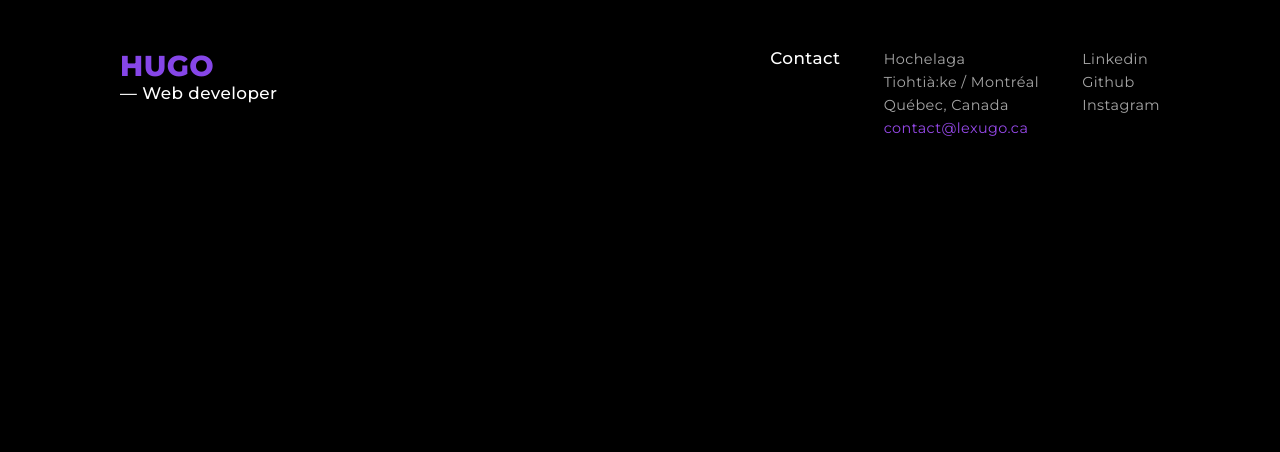
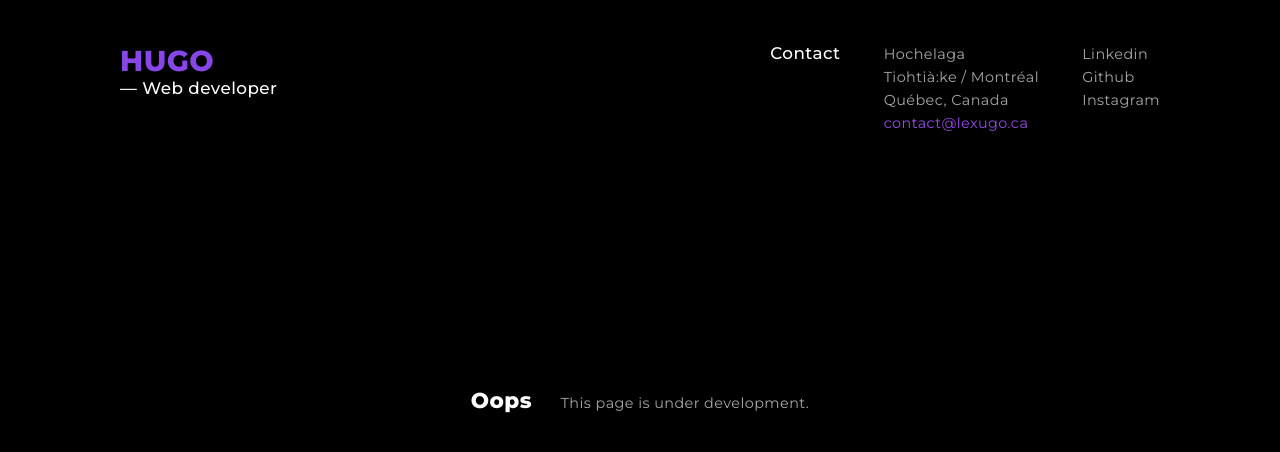
Before and after one commit to lexugo/portfolio, a Next.js app: page / in a window 1280 px wide. Shown: the top 452 px of the page. Built offline with nearby package versions, Linux system fonts and the light colour scheme.

Commit message:
Lianne La Havas · Weird Fishes
- Move header to layout in _app.js
- Customize the error handling pages
- Suddenly update the version number

```diff
--- a/package.json
+++ b/package.json
@@ -1,6 +1,6 @@
 {
   "name": "lexugo",
-  "version": "0.3.0",
+  "version": "0.4.1",
   "author": "Hugo Laquerre",
   "private": true,
   "scripts": {
--- /dev/null
+++ b/pages/404.js
@@ -0,0 +1,5 @@
+import Error from "pages/_error"
+
+export default function NotFound() {
+    return <Error statusCode="404" title="This page could not be found." />
+}
--- a/pages/_app.js
+++ b/pages/_app.js
@@ -1,5 +1,16 @@
 import 'styles/global.sass'
 
-export default function Lexugo({ Component, pagePros: props }) {
-    return <Component {...props} />
+import Signature from 'components/signature'
+import Contact from 'components/contact'
+
+export default function Layout({ Component, pagePros: props }) {
+    return (
+        <>
+            <header>
+                <Signature />
+                <Contact />
+            </header>
+            <Component {...props} />
+        </>
+    )
 }
--- /dev/null
+++ b/pages/_error.js
@@ -0,0 +1,14 @@
+function Error({ title, statusCode }) {
+    return (
+        <main className="error">
+            <h1 className="code">{ statusCode ?? "Oops" }</h1>
+            <h2 className="details">{ title ?? "An unexpected error occured" }</h2>
+        </main>
+    )
+  }
+
+Error.getInitialProps = ({ res, err }) => {
+    return { statusCode: res.statusCode ?? err.statusCode ?? 500 }
+}
+
+export default Error
--- a/pages/index.js
+++ b/pages/index.js
@@ -1,13 +1,7 @@
-import Signature from 'components/signature'
-import Contact from 'components/contact'
+import Error from "pages/_error"
 
 function Welcome() {
-    return (
-        <header>
-            <Signature />
-            <Contact />
-        </header>
-    )
+    return <Error title="This page is under development." />
 }
 
 export default Welcome
--- a/styles/global.sass
+++ b/styles/global.sass
@@ -10,6 +10,10 @@ body // root
     display: flex
     justify-content: center
 
+    color: white
+    font-family: 'Montserrat', sans-serif
+    font-size: .9em
+    letter-spacing: .03em
     background-color: black
 
 #__next // app
@@ -17,12 +21,26 @@ body // root
     max-width: 1040px
     margin: 3em
 
+    display: grid
+    grid-template-rows: 1fr auto 1fr
+
+.error
+    place-self: center
+    display: flex
+    align-items: baseline
+    gap: 2em
+
+    .code
+        font-size: 1.5em
+        font-weight: 800
+        color: white
+
+    .details
+        font-size: 1em
+        font-weight: 400
+        color: $faded
+
 header
-    color: white
-    font-family: 'Montserrat', sans-serif
-    font-size: .9em
-    letter-spacing: .03em
-
     display: flex
     justify-content: space-between
 
```
Also changed, not shown: 1 other file (tests, documents, lock files or other folders).
